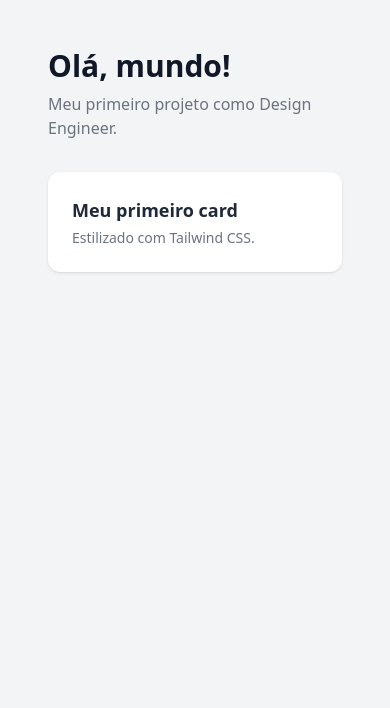
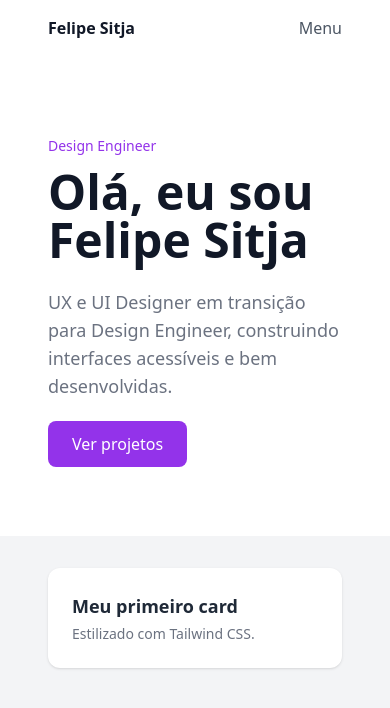
Before and after one commit to feliperocha-hf/meu-primeiro-projeto, a plain HTML site: page index.html in a window 390 px wide. Drawn offline with nearby package versions, Linux system fonts and the light colour scheme.

Commit message:
feat: adiciona menu mobile com Stimulus

```diff
--- a/index.html
+++ b/index.html
@@ -5,13 +5,54 @@
     <meta name="viewport" content="width=device-width, initial-scale=1.0">
     <title>Meu Primeiro Projeto</title>
     <script src="https://cdn.tailwindcss.com"></script>
+    <script type="module">
+    import { Application, Controller } from "https://unpkg.com/@hotwired/stimulus/dist/stimulus.js"
+
+    const application = Application.start()
+
+    application.register("menu", class extends Controller {
+        static targets = ["nav"]
+
+        toggle() {
+            this.navTarget.classList.toggle("hidden")
+        }
+    })
+</script>
 </head>
-<body class="bg-gray-100 p-12">
-    <h1 class="text-3xl font-bold text-gray-900 mb-2">Olá, mundo!</h1>
-    <p class="text-base text-gray-500">Meu primeiro projeto como Design Engineer.</p>
-    <div class="bg-white rounded-xl shadow p-6 mt-8 max-w-sm">
-    <h2 class="text-lg font-semibold text-gray-800 mb-1">Meu primeiro card</h2>
-    <p class="text-sm text-gray-500">Estilizado com Tailwind CSS.</p>
-</div>
+<body class="bg-gray-100">
+
+    <!-- Navbar com Stimulus -->
+    <header data-controller="menu" class="bg-white px-12 py-4 flex items-center justify-between">
+        <p class="font-bold text-gray-900">Felipe Sitja</p>
+
+        <!-- Botão mobile -->
+        <button data-action="click->menu#toggle" class="text-gray-600 font-medium hover:text-purple-600">
+            Menu
+        </button>
+
+        <!-- Nav que aparece e desaparece -->
+        <nav data-menu-target="nav" class="hidden absolute top-16 left-0 w-full bg-white px-12 py-6 shadow flex flex-col gap-4">
+            <a href="#" class="text-gray-700 hover:text-purple-600">Home</a>
+            <a href="#" class="text-gray-700 hover:text-purple-600">Sobre</a>
+            <a href="#" class="text-gray-700 hover:text-purple-600">Projetos</a>
+        </nav>
+    </header>
+
+    <!-- Hero Banner -->
+    <section class="bg-white px-12 py-20">
+        <p class="text-sm font-medium text-purple-600 mb-3">Design Engineer</p>
+        <h1 class="text-5xl font-bold text-gray-900 mb-6">Olá, eu sou<br>Felipe Sitja</h1>
+        <p class="text-lg text-gray-500 max-w-lg mb-8">UX e UI Designer em transição para Design Engineer, construindo interfaces acessíveis e bem desenvolvidas.</p>
+        <a href="#" class="bg-purple-600 text-white px-6 py-3 rounded-lg font-medium hover:bg-purple-700">Ver projetos</a>
+    </section>
+
+    <!-- Card -->
+    <div class="px-12 mt-8">
+        <div class="bg-white rounded-xl shadow p-6 max-w-sm">
+            <h2 class="text-lg font-semibold text-gray-800 mb-1">Meu primeiro card</h2>
+            <p class="text-sm text-gray-500">Estilizado com Tailwind CSS.</p>
+        </div>
+    </div>
+
 </body>
 </html>
```
